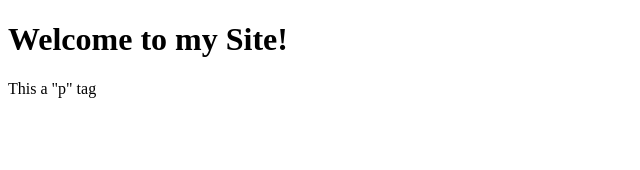
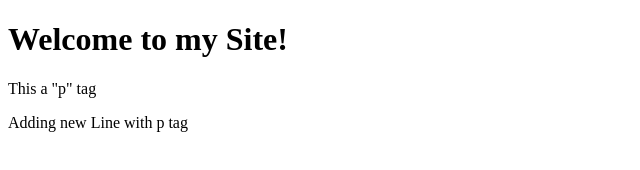
Before and after one commit to Kreyno93/vscode-git-terminal, a plain HTML site: page index.html in a window 1280 px wide. Shown: the whole page, without its empty margins (0-640 px from the left). Drawn offline with Linux system fonts and the light colour scheme.

Commit message:
Update index.html

```diff
--- a/index.html
+++ b/index.html
@@ -6,5 +6,6 @@
 <body>
   <h1>Welcome to my Site!</h1>
   <p>This a "p" tag</p>
+  <p>Adding new Line with p tag</p>
 </body>
 </html>
```
